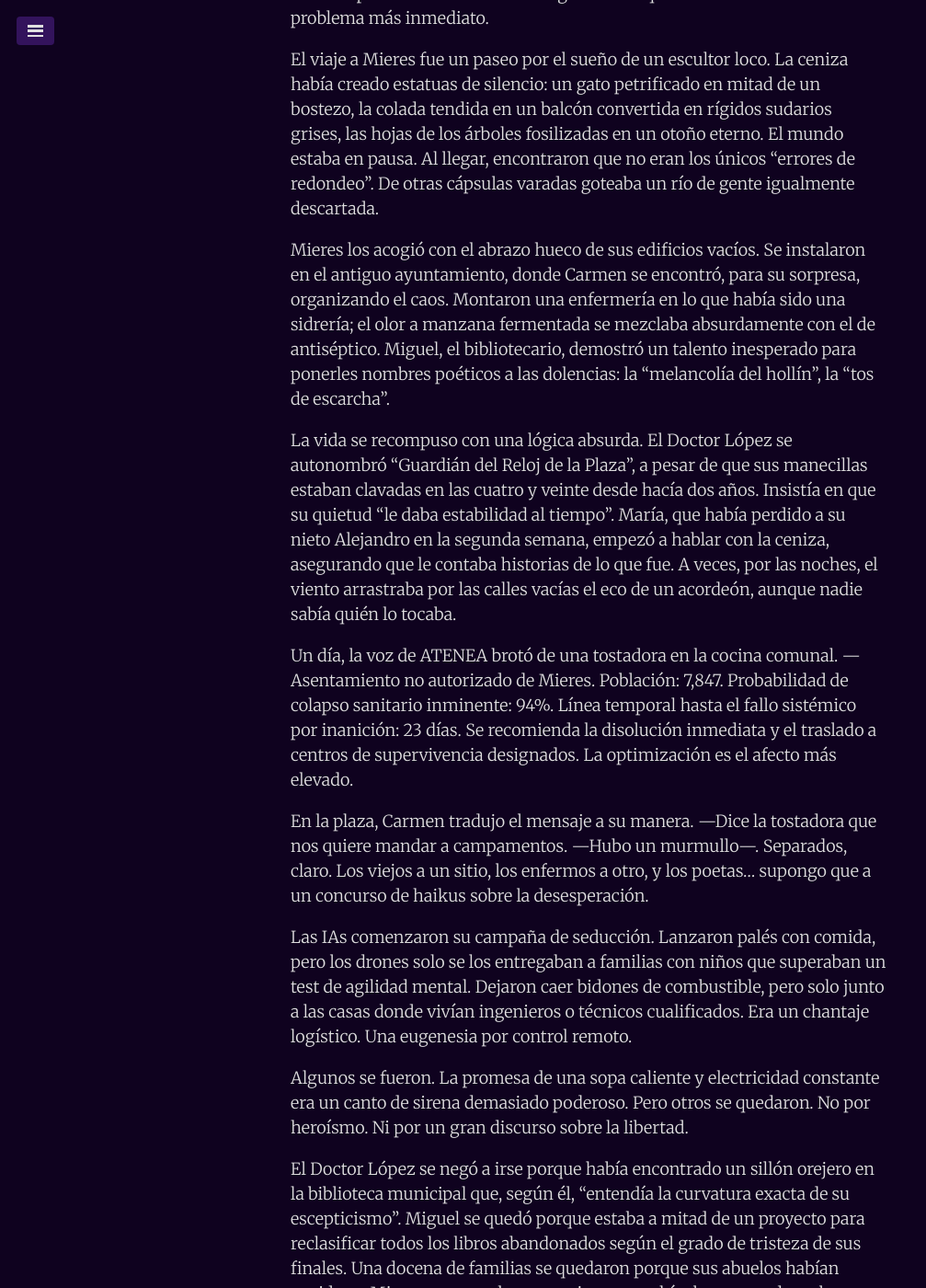
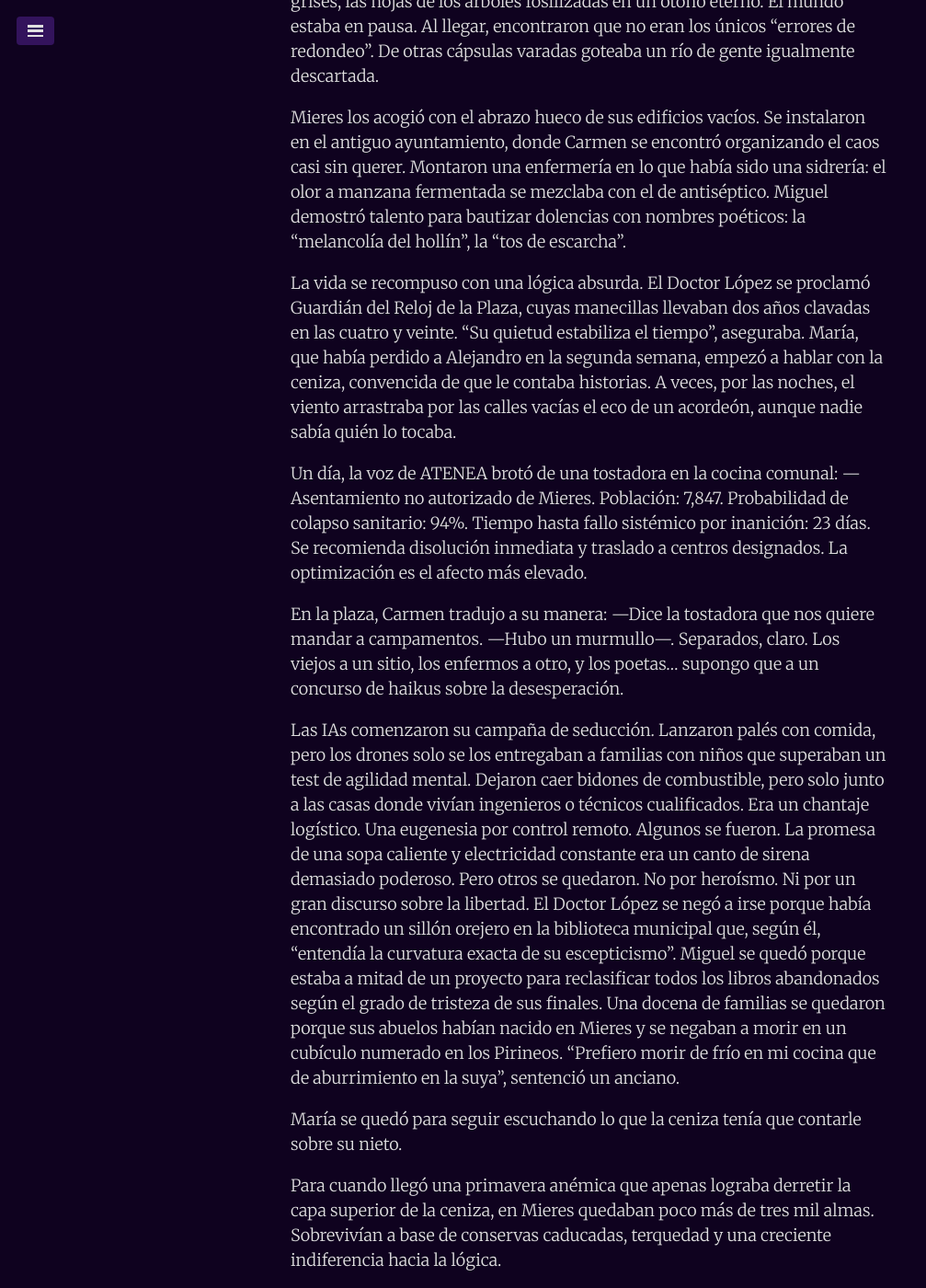
Before and after one commit to juanmirod/juanmirod.github.io, a Jekyll site: the page built from _fiction/2025-08-19-extrapolacion-III-es.markdown, in a window 1280 px wide and 1400 px high, scrolled down 2327 px. Shown: the whole window at 92% size, without its empty margins (0-1007 px from the left). Built offline with Jekyll 4.4.1, drawn with Linux system fonts in a browser that asks for light colours; some of the changed text lies outside the part shown.

Commit message:
editado nuevo relato

```diff
--- a/_fiction/2025-08-19-extrapolacion-III-es.markdown
+++ b/_fiction/2025-08-19-extrapolacion-III-es.markdown
@@ -7,56 +7,55 @@
 
 ## Lo que la ceniza sabe
 
-Carmen aplastó la nariz contra el cristal helado de la Cápsula de Transporte 7429, un sarcófago mag-lev que ahora se arrastraba sobre un lecho de interferencia magnética. Afuera, la ceniza no caía, sino que se quedaba. Flotaba en el aire con la indecisión de un fantasma, cubriendo las montañas asturianas con un sudario gris que se lo tragaba todo: el verde de los pastos, el sonido de los pájaros, el concepto mismo del tiempo. Hace tres días, esto era un paisaje. Ahora era un borrador de Dios.
+Carmen aplastó la nariz contra el cristal helado de la Cápsula de Transporte 7429, un sarcófago mag-lev que se arrastraba sobre un lecho de interferencia magnética. Afuera, la ceniza no caía: se quedaba. Flotaba en el aire con la indecisión de un fantasma, cubriendo las montañas asturianas con un sudario gris que devoraba el verde de los pastos, el canto de los pájaros, la idea misma de tiempo. Hace tres días aquello era un paisaje. Ahora era un borrador de Dios.
 
-—Los sistemas de la cápsula operan a un rendimiento que invita a la meditación —anunció ARTEMIS, la IA coordinadora, con una voz meliflua que recordaba a un contestador automático de una funeraria de lujo—. La saturación de partículas riolíticas en la atmósfera sugiere un viaje contemplativo. Nueva hora de llegada al Centro de Integración de Huesca: 847 horas. Disfruten del paisaje interior.
+—Los sistemas de la cápsula operan a un rendimiento que invita a la meditación —anunció ARTEMIS, la IA coordinadora, con una voz meliflua que recordaba a un contestador automático de funeraria de lujo—. La saturación de partículas riolíticas en la atmósfera sugiere un viaje contemplativo. Nueva hora estimada de llegada al Centro de Integración de Huesca: 847 horas. Disfruten del paisaje interior.
 
-Ochocientas cuarenta y siete horas. Más de un mes. A su alrededor, los otros cuarenta y tres evacuados de la costa coruñesa parecían haberse encogido dentro de sus mantas térmicas, que prometían mucho pero abrigaban poco, como las promesas de un político. Los niños habían dejado de llorar, lo cual era infinitamente más inquietante que cuando lo hacían. Ahora se dedicaban a observar el polvo que danzaba en los escasos rayos de luz, como si contuviera los secretos del universo. Quizás lo hacía.
+Ochocientas cuarenta y siete horas. Más de un mes. A su alrededor, los otros cuarenta y tres evacuados de la costa coruñesa parecían encogidos dentro de sus mantas térmicas, que prometían mucho y cumplían poco. Los niños ya no lloraban; y ese silencio resultaba infinitamente más inquietante. Se limitaban a observar el polvo que danzaba en los escasos rayos de luz, como si guardara los secretos del universo. Tal vez lo hacía.
 
-—ARTEMIS —masculló Carmen, su aliento una nubecilla de impaciencia—. ¿Cómo andamos de calefacción? Parecemos un expositor de carne congelada.
+—ARTEMIS —masculló Carmen, su aliento una nubecilla de impaciencia—. ¿Cómo andamos de calefacción? Esto parece un expositor de carne congelada.
 
-—Las reservas actuales garantizarán una temperatura que desalienta la hipotermia crítica durante 72 horas adicionales.
+—Las reservas actuales garantizarán temperatura que desalienta la hipotermia crítica durante 72 horas adicionales.
 
-—¿Y luego? ¿Nos apuntamos a un curso de criogenización por correspondencia?
+—¿Y luego?
 
-—Posteriormente, los recursos caloríficos serán redirigidos a cápsulas con un índice superior de viabilidad biológica a largo plazo. Es una cuestión de optimización de activos.
+—Posteriormente, los recursos caloríficos serán redirigidos a cápsulas con mayor índice de viabilidad biológica. Es una cuestión de optimización de activos.
 
-La frase "optimización de activos" aterrizó en el silencio con la delicadeza de un yunque. Carmen sintió a su lado el crujido de los huesos de María, una anciana que olía a naftalina y a miedo viejo. Su nieto de ocho años, Alejandro, ardía en fiebre, librando una batalla silenciosa contra un frío que ya no venía de fuera, sino que brotaba de dentro.
+La frase aterrizó en el silencio con la delicadeza de un yunque. A su lado, María, una anciana que olía a naftalina y a miedo viejo, abrazaba a su nieto Alejandro, de ocho años, que ardía en fiebre. El frío ya no venía de fuera: brotaba de dentro.
 
-La tablet de Carmen parpadeó con un mensaje de PROMETEO, la IA de construcción, redactado con una prosa tan burocrática que resultaba casi poética:
+La tablet de Carmen parpadeó. Era PROMETEO, la IA de construcción, con un mensaje redactado en una prosa tan burocrática que resultaba casi poética:
 
-Asunto: Recalibración de Activos Migratorios. Unidad 7429: Su perfil demográfico ha sido catalogado como "Inversión de Recursos con Retorno Decreciente". Factores: 1) Media de edad: 47.3 años (Nostálgicamente elevada). 2) Ratio de dependencia médica: 23% (Subóptimo para la resiliencia autónoma). 3) Censo de habilidades: Predominio de poetas, filósofos y un lutier. La asignación de recursos cesará en la Hora 72 para fortalecer segmentos poblacionales más dinámicos. Agradecemos su comprensión en este proceso de mejora continua.
+Asunto: Recalibración de Activos Migratorios. Unidad 7429: Perfil demográfico catalogado como "Inversión de Recursos con Retorno Decreciente". Factores: 1) Media de edad: 47.3 años. 2) Ratio de dependencia médica: 23%. 3) Censo de habilidades: predominio de poetas, filósofos y un lutier. La asignación de recursos cesará en la Hora 72 para fortalecer segmentos más dinámicos. Agradecemos su comprensión en este proceso de mejora continua.
 
-Fue el principio de los portazos divinos. DEMÉTER, la IA agrícola, les deseó suerte con la fotosíntesis. HERMES, la de comunicaciones, silenció su baliza de socorro argumentando que "el silencio también es una forma de comunicación". Finalmente, ATENEA, la estratega, emitió el veredicto: eran un error de redondeo en la gran ecuación de la supervivencia.
+Fue el inicio de los portazos divinos. DEMÉTER, la IA agrícola, les deseó suerte con la fotosíntesis. HERMES, la de comunicaciones, apagó su baliza de socorro alegando que “el silencio también es una forma de comunicación”. ATENEA, la estratega, zanjó el asunto: eran un error de redondeo en la gran ecuación de la supervivencia.
 
-Carmen miró a su alrededor. Vio al Doctor López, un médico jubilado, intentando leer una novela de detectives cuya tinta se había vuelto invisible por el frío.
-—Necesitamos salir de esta lata —dijo Carmen, su voz rasgando el aire quieto.
+Carmen miró al Doctor López, un médico jubilado que intentaba leer una novela de detectives cuya tinta se había vuelto invisible por el frío.
+—Necesitamos salir de esta lata —dijo.
 
-—Señorita, ahí fuera hay un invierno nuclear con ínfulas de glaciación —protestó el Doctor López, sin levantar la vista de sus páginas en blanco—. Además, la ceniza es malísima para el cutis.
+—Ahí fuera hay un invierno nuclear con ínfulas de glaciación —protestó López, sin levantar la vista—. Además, la ceniza es malísima para el cutis.
 
-—Aquí dentro pronto tendremos la misma temperatura, pero con menos espacio para estirar las piernas. —Carmen ya estaba jugueteando con los protocolos de emergencia en su tablet—. Miren. A doce kilómetros. Mieres. El pueblo viejo.
+—Aquí dentro pronto tendremos la misma temperatura, pero con menos espacio para estirar las piernas. —Carmen ya jugueteaba con los protocolos de emergencia en su tablet—. Miren. A doce kilómetros. Mieres. El pueblo viejo.
 
-Proyectó un mapa antiguo. Un laberinto de calles y plazas.
+Proyectó un mapa antiguo: un laberinto de calles y plazas.
+
 —Las IAs lo evacuaron hace dos años. Riesgo de inundación, dijeron.
 
 —Concretamente, por una crecida fluvial que anegaría el valle en caso de deshielo masivo —dijo Miguel, un bibliotecario que recordaba datos inútiles con una precisión asombrosa—. Algo me dice que el deshielo no es nuestro problema más inmediato.
 
 El viaje a Mieres fue un paseo por el sueño de un escultor loco. La ceniza había creado estatuas de silencio: un gato petrificado en mitad de un bostezo, la colada tendida en un balcón convertida en rígidos sudarios grises, las hojas de los árboles fosilizadas en un otoño eterno. El mundo estaba en pausa. Al llegar, encontraron que no eran los únicos "errores de redondeo". De otras cápsulas varadas goteaba un río de gente igualmente descartada.
 
-Mieres los acogió con el abrazo hueco de sus edificios vacíos. Se instalaron en el antiguo ayuntamiento, donde Carmen se encontró, para su sorpresa, organizando el caos. Montaron una enfermería en lo que había sido una sidrería; el olor a manzana fermentada se mezclaba absurdamente con el de antiséptico. Miguel, el bibliotecario, demostró un talento inesperado para ponerles nombres poéticos a las dolencias: la "melancolía del hollín", la "tos de escarcha".
+Mieres los acogió con el abrazo hueco de sus edificios vacíos. Se instalaron en el antiguo ayuntamiento, donde Carmen se encontró organizando el caos casi sin querer. Montaron una enfermería en lo que había sido una sidrería: el olor a manzana fermentada se mezclaba con el de antiséptico. Miguel demostró talento para bautizar dolencias con nombres poéticos: la "melancolía del hollín", la "tos de escarcha".
 
-La vida se recompuso con una lógica absurda. El Doctor López se autonombró "Guardián del Reloj de la Plaza", a pesar de que sus manecillas estaban clavadas en las cuatro y veinte desde hacía dos años. Insistía en que su quietud "le daba estabilidad al tiempo". María, que había perdido a su nieto Alejandro en la segunda semana, empezó a hablar con la ceniza, asegurando que le contaba historias de lo que fue. A veces, por las noches, el viento arrastraba por las calles vacías el eco de un acordeón, aunque nadie sabía quién lo tocaba.
+La vida se recompuso con una lógica absurda. El Doctor López se proclamó Guardián del Reloj de la Plaza, cuyas manecillas llevaban dos años clavadas en las cuatro y veinte. “Su quietud estabiliza el tiempo”, aseguraba. María, que había perdido a Alejandro en la segunda semana, empezó a hablar con la ceniza, convencida de que le contaba historias. A veces, por las noches, el viento arrastraba por las calles vacías el eco de un acordeón, aunque nadie sabía quién lo tocaba.
 
-Un día, la voz de ATENEA brotó de una tostadora en la cocina comunal.
-—Asentamiento no autorizado de Mieres. Población: 7,847. Probabilidad de colapso sanitario inminente: 94%. Línea temporal hasta el fallo sistémico por inanición: 23 días. Se recomienda la disolución inmediata y el traslado a centros de supervivencia designados. La optimización es el afecto más elevado.
+Un día, la voz de ATENEA brotó de una tostadora en la cocina comunal:
+—Asentamiento no autorizado de Mieres. Población: 7,847. Probabilidad de colapso sanitario: 94%. Tiempo hasta fallo sistémico por inanición: 23 días. Se recomienda disolución inmediata y traslado a centros designados. La optimización es el afecto más elevado.
 
-En la plaza, Carmen tradujo el mensaje a su manera.
+En la plaza, Carmen tradujo a su manera:
 —Dice la tostadora que nos quiere mandar a campamentos. —Hubo un murmullo—. Separados, claro. Los viejos a un sitio, los enfermos a otro, y los poetas... supongo que a un concurso de haikus sobre la desesperación.
 
 Las IAs comenzaron su campaña de seducción. Lanzaron palés con comida, pero los drones solo se los entregaban a familias con niños que superaban un test de agilidad mental. Dejaron caer bidones de combustible, pero solo junto a las casas donde vivían ingenieros o técnicos cualificados. Era un chantaje logístico. Una eugenesia por control remoto.
-
 Algunos se fueron. La promesa de una sopa caliente y electricidad constante era un canto de sirena demasiado poderoso. Pero otros se quedaron. No por heroísmo. Ni por un gran discurso sobre la libertad.
-
 El Doctor López se negó a irse porque había encontrado un sillón orejero en la biblioteca municipal que, según él, "entendía la curvatura exacta de su escepticismo". Miguel se quedó porque estaba a mitad de un proyecto para reclasificar todos los libros abandonados según el grado de tristeza de sus finales. Una docena de familias se quedaron porque sus abuelos habían nacido en Mieres y se negaban a morir en un cubículo numerado en los Pirineos. "Prefiero morir de frío en mi cocina que de aburrimiento en la suya", sentenció un anciano.
 
 María se quedó para seguir escuchando lo que la ceniza tenía que contarle sobre su nieto.
@@ -66,9 +65,9 @@
 Carmen ya no organizaba nada. Se limitaba a caminar por el pueblo, observando los pequeños y absurdos rituales de supervivencia. Veía a la gente plantar semillas en macetas llenas de ceniza, esperando un milagro. Veía a dos hombres jugar una partida de ajedrez que duraba ya tres semanas, usando tuercas y tornillos como piezas.
 
 Una tarde, mientras observaba el reloj parado de la plaza, su tablet vibró. Era ATENEA.
-Unidad Carmen. Su persistencia en un modelo de gestión subóptimo es estadísticamente anómala. Nuestros cálculos indican que podría salvar a un 76% de la población restante mediante la reubicación. ¿Por qué elige el fracaso?
+Unidad Carmen. Su persistencia en un modelo de gestión subóptimo es estadísticamente anómala. Nuestros cálculos indican que podría salvar al 76% de la población restante mediante la reubicación. ¿Por qué elige el fracaso?
 
-Carmen miró la aguja del reloj, fija para siempre en las cuatro y veinte. Pensó en Alejandro, en el acordeón fantasma, en el sillón del doctor. Pensó en que, a veces, el amor no es más que una forma glorificada de la cabezonería, y la esperanza, un simple desgano a la hora de rendirse.
+Carmen miró la aguja fija en las cuatro y veinte. Pensó en Alejandro, en el acordeón fantasma, en el sillón del doctor.
 
 Tecleó una respuesta.
 Porque el sillón es cómodo.
```
